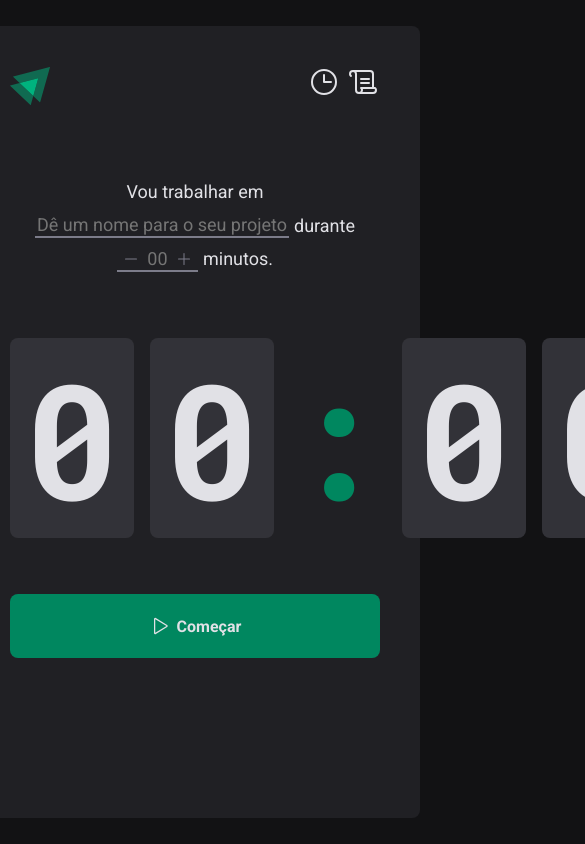
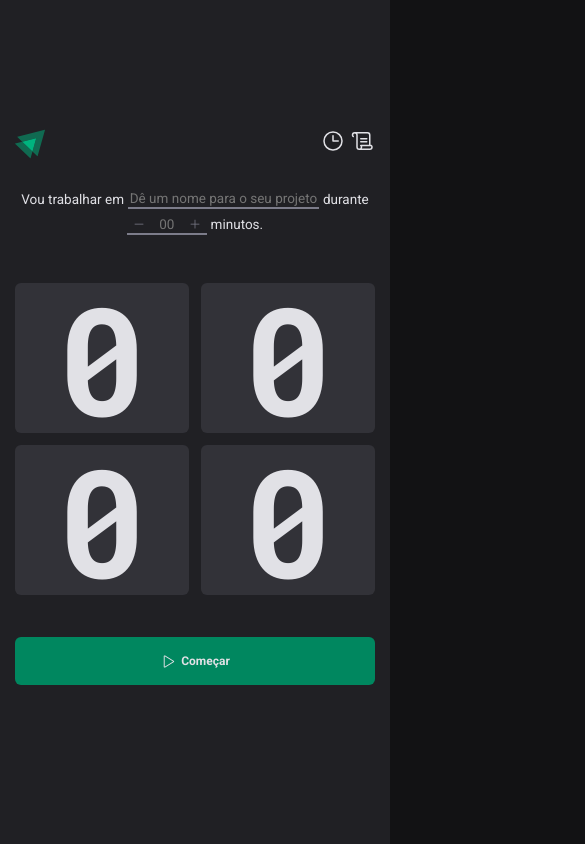
Before and after one commit to devgustavosantos/ignite-timer, a React (Vite) app: page / in a window 390 px wide. Shown: the top 844 px of the page, 585 px wide, since content can reach past the window. Built offline with nearby package versions, Linux system fonts and the light colour scheme.

Commit message:
feat: makes the home page responsive

```diff
--- a/src/pages/Home/styles.ts
+++ b/src/pages/Home/styles.ts
@@ -9,6 +9,13 @@ const Container = styled.div`
   flex-grow: 1;
   justify-content: center;
   padding: 10rem;
+
+  @media only screen and (max-width: ${BREAKPOINTS.SMALL}) {
+    justify-content: center;
+    flex-wrap: wrap;
+    padding: 0;
+    background-color: ${({ theme }) => theme.BLACK_800};
+  }
 `;
 
 const Main = styled.main`
@@ -17,6 +24,15 @@ const Main = styled.main`
   max-width: 1120rem;
   padding: 40rem;
   width: 100%;
+
+  @media only screen and (max-width: ${BREAKPOINTS.MEDIUM}) {
+    padding: 20rem;
+  }
+
+  @media only screen and (max-width: ${BREAKPOINTS.SMALL}) {
+    border-radius: 0;
+    height: 100%;
+  }
 `;
 
 const Form = styled.form`
@@ -26,6 +42,11 @@ const Form = styled.form`
   line-height: 28.8rem;
   margin: 72rem auto 120rem;
   max-width: 656rem;
+
+  @media only screen and (max-width: ${BREAKPOINTS.SMALL}) {
+    margin: 40rem 0;
+    max-width: initial;
+  }
 `;
 
 const Label = styled.label`
@@ -106,10 +127,21 @@ const NumbersContainer = styled.div`
   display: flex;
   align-items: center;
   height: 100%;
-  gap: 16rem;
   line-height: 200rem;
-  font-family: 'Roboto Mono';
+  font-family: 'Roboto Mono', sans-serif;
   font-size: 160rem;
+  justify-content: space-between;
+
+  @media only screen and (max-width: ${BREAKPOINTS.SMALL}) {
+    display: grid;
+    grid-template-columns: 1fr 1fr;
+    grid-template-columns: auto auto;
+    max-width: 400px;
+    margin: 64rem auto 0;
+    font-size: 200rem;
+    justify-content: initial;
+    gap: 16rem;
+  }
 `;
 
 const Number = styled.span`
@@ -120,6 +152,11 @@ const Number = styled.span`
   background-color: ${({ theme }) => theme.BLACK_700};
   border-radius: 8rem;
   padding: 0 14rem;
+
+  @media only screen and (max-width: ${BREAKPOINTS.SMALL}) {
+    display: grid;
+    place-items: center;
+  }
 `;
 
 const NumberSeparator = styled.span`
@@ -128,10 +165,13 @@ const NumberSeparator = styled.span`
   font-family: inherit;
   font-size: inherit;
   font-weight: 700;
+
+  @media only screen and (max-width: ${BREAKPOINTS.SMALL}) {
+    display: none;
+  }
 `;
 
 const ButtonPlayStop = styled.button`
-  display: block;
   width: 100%;
   height: 64rem;
   padding: 16rem 0;
--- a/src/styles/global.ts
+++ b/src/styles/global.ts
@@ -1,8 +1,10 @@
 import { createGlobalStyle } from 'styled-components';
+
+import { BREAKPOINTS } from './breakpoints';
 
 export const Global = createGlobalStyle`
   html {
-    font-size: 6.25%;
+    font-size: 6.25%;//16px
   }
 
   body,
@@ -48,9 +50,20 @@ export const Global = createGlobalStyle`
   }
 
   #root {
-    height: 100vh;
     display: flex;
     flex-direction: column;
     min-height: 100vh;
   }
+
+  @media only screen and (max-width: ${BREAKPOINTS.MEDIUM}) {
+    html {
+      font-size: 5.46875%; //14px
+    }
+  }
+
+  @media only screen and (max-width: ${BREAKPOINTS.SMALL}) {
+    html {
+      font-size: 4.6875%; //12px
+    }
+  }
 `;
```
